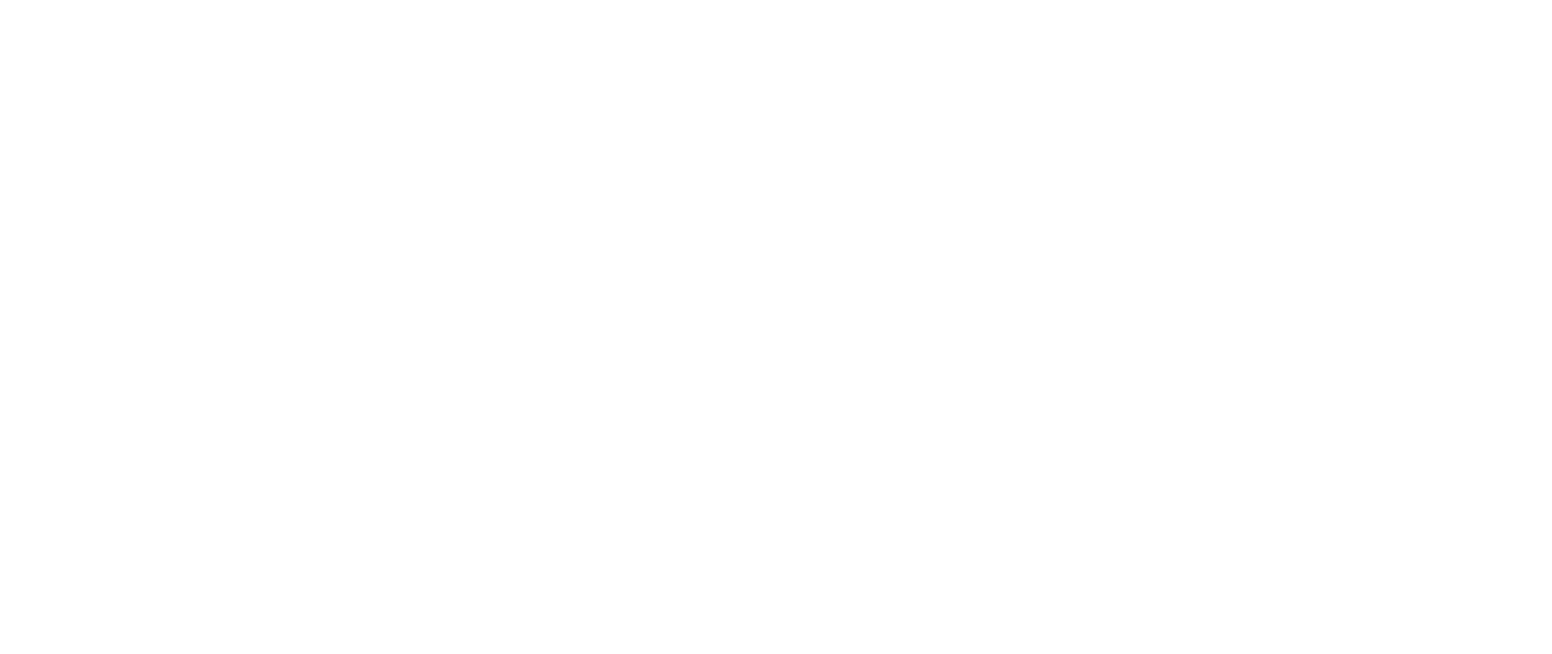
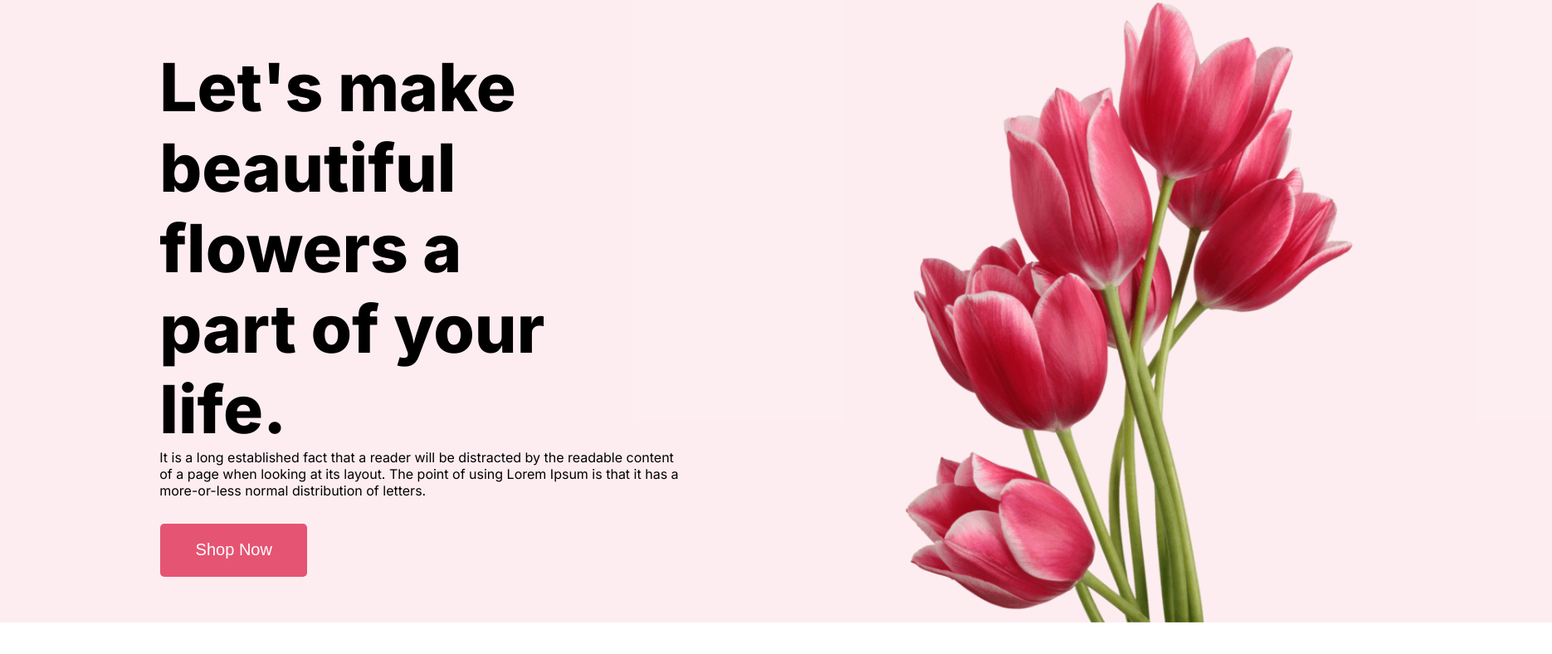
Before and after one commit to jyoti-prokash/flower-shop-design, a plain HTML site: page index.html in a window 1280 px wide. Shown: the whole page at 83% size, 1870 px wide, since content can reach past the window. Drawn offline with Linux system fonts and the light colour scheme.

Commit message:
added header

```diff
--- a/index.html
+++ b/index.html
@@ -3,9 +3,28 @@
 <head>
     <meta charset="UTF-8">
     <meta name="viewport" content="width=device-width, initial-scale=1.0">
-    <title>Document</title>
+    <link rel="stylesheet" href="styles/style.css">
+    <title>Flower Shop</title>
 </head>
 <body>
+    <header class="header-section">
+        <div class="header-container">
+            <div class="header-content">
+                <h1 class="content-title">Let's make <br> beautiful flowers a <br> part of your life.</h1>
+                <p>It is a long established fact that a reader will be distracted by the readable content of a page when looking at its layout. The point of using Lorem Ipsum is that it has a more-or-less normal distribution of letters.</p>
+                <button>Shop Now</button>
+            </div>
+            <div class="flower-content">
+                <img src="Flower Asset/pngwing 10.png" alt="">
+            </div>
+        </div>
 
+    </header>
+    <main>
+
+    </main>
+    <footer>
+
+    </footer>
 </body>
 </html>
--- a/styles/style.css
+++ b/styles/style.css
@@ -0,0 +1,60 @@
+@import url('https://fonts.googleapis.com/css2?family=Inter:wght@100..900&display=swap');
+
+
+*{
+    padding: 0%;
+    margin: 0%;
+    box-sizing: border-box;
+}
+body{
+    font-family: "Inter", sans-serif;
+}
+/* header section */
+.header-section{
+    width: 1870px;
+    height: 750px;
+    background-color: rgba(229, 84, 115, 0.1);
+}
+.header-container{
+    display: flex;
+    width: 90%;
+    margin: 0 auto;
+    gap: 20px;
+}
+.header-content{
+    width: 50%;
+    height: 750px;
+    display: flex;
+    flex-direction: column;
+    justify-content: center;
+    align-items: center;
+}
+.flower-content{
+    width: 50%;
+    height: 750px;
+    display: flex;
+    flex-direction: row;
+    justify-content: center;
+
+}
+/* banner styles */
+.header-content h1{
+    font-size: 80px;
+font-weight: 800;
+width: 634px;
+}
+.header-content p{
+    width: 634px;
+    height: 90px;
+}
+.header-content button{
+    width: 177px;
+    height: 64px;
+    border-radius: 5px;
+    background-color: #e55473;
+    border: none;
+    color: #fff;
+    font-size: 20px;
+    cursor: pointer;
+    margin-right: 455px;
+}
```
